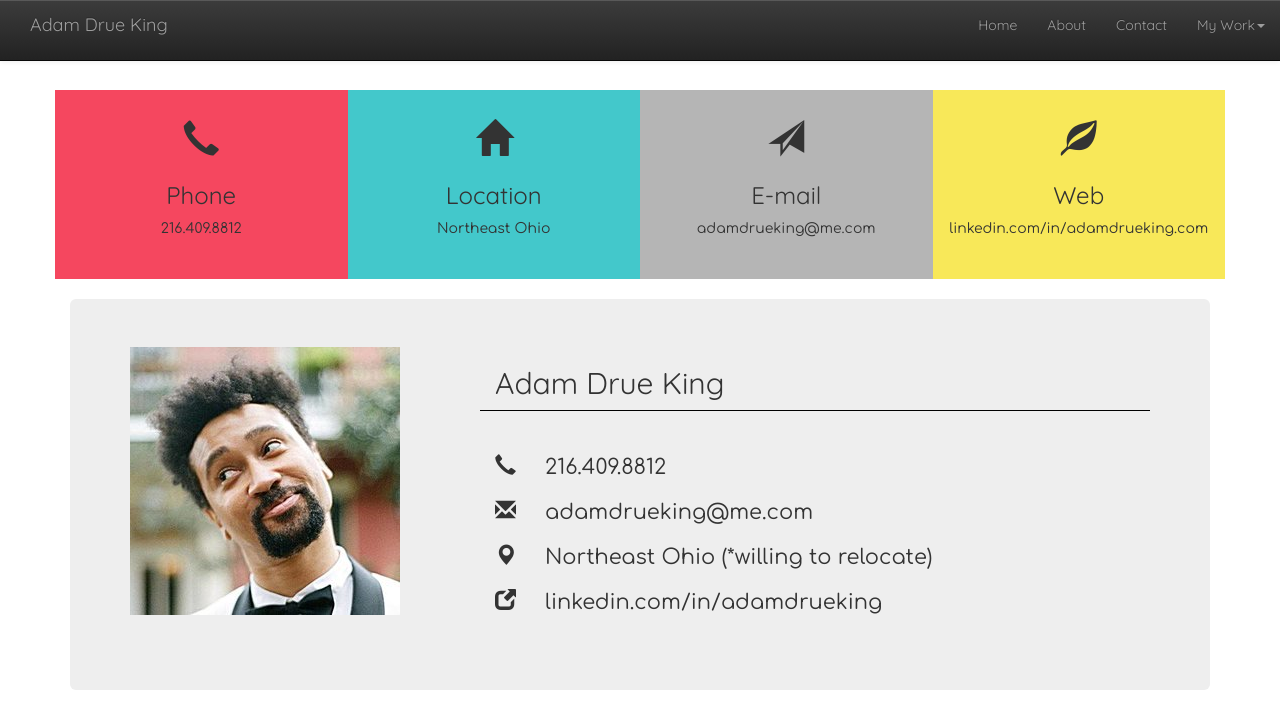
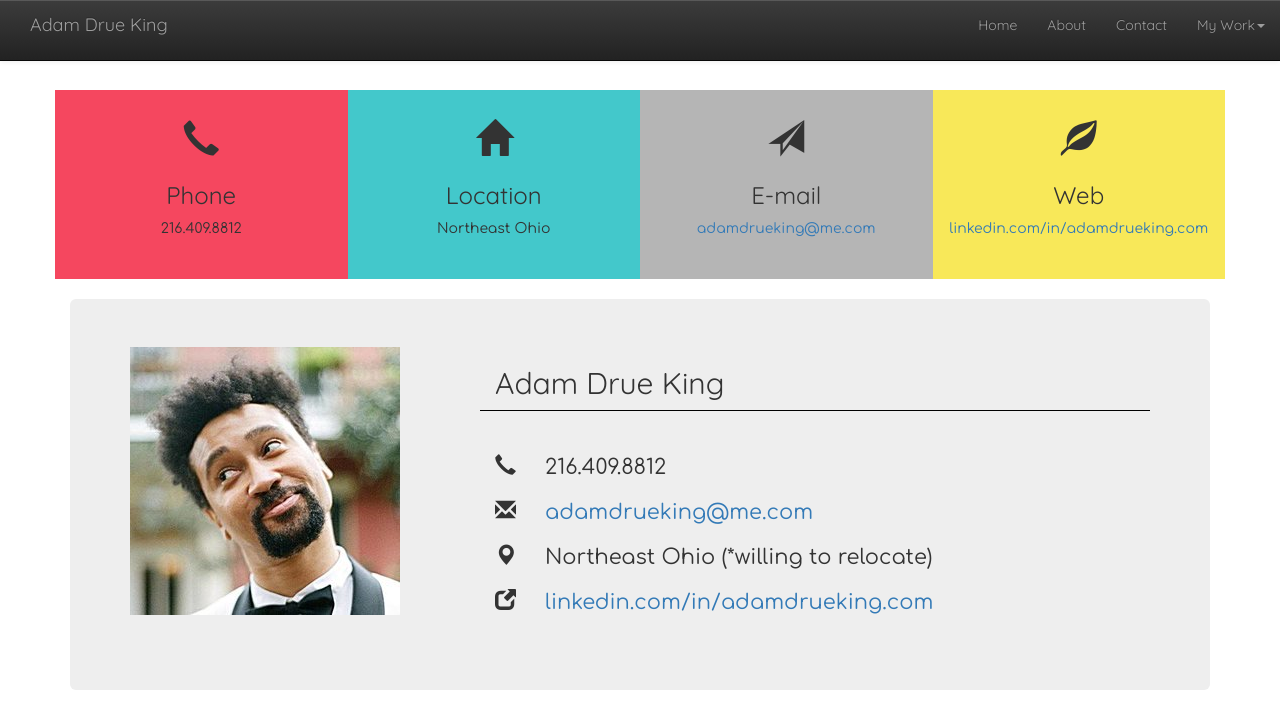
Before and after one commit to AdamDrueKing/AdamDrueKing.github.io, a plain HTML site: page ContactMe.html in a window 1280 px wide. Drawn offline with nearby package versions, Linux system fonts and the light colour scheme; a web font is replaced by a local one.

Commit message:
finished project

```diff
--- a/ContactMe.html
+++ b/ContactMe.html
@@ -84,16 +84,15 @@
             <div class="col-sm-3 col-xs-6 third-box">
                 <h1><span class="glyphicon glyphicon-send"></span></h1>
                 <h3 style="font-family: 'Quicksand', sans-serif;">E-mail</h3>
-                <p  style="font-family: 'Comfortaa', cursive;">adamdrueking@me.com</p><br>
+                <p  style="font-family: 'Comfortaa', cursive;"><a href="mailto:adamdrueking@me.com" target="_top">adamdrueking@me.com</a></p><br>
             </div>
             <div class="col-sm-3 col-xs-6 fourth-box">
                 <h1><span class="glyphicon glyphicon-leaf"></span></h1>
                 <h3 style="font-family: 'Quicksand', sans-serif;">Web</h3>
-                <p  style="font-family: 'Comfortaa', cursive;">linkedin.com/in/adamdrueking.com</p><br>
+                <p  style="font-family: 'Comfortaa', cursive;"><a href="https://www.linkedin.com/in/adamdrueking/">linkedin.com/in/adamdrueking.com</a></p><br>
             </div>
         </div>
     </div> <br />
-
 
     <!--Contact Alternate-->
     <div class="container">
@@ -109,9 +108,9 @@
                     <hr>
                     <ul class="container details" sstyle="font-family: 'Comfortaa', cursive;">
                         <li><p style="font-family: 'Comfortaa', cursive;"><span class="glyphicon glyphicon-earphone one" style="width:50px;"></span>216.409.8812</p></li>
-                        <li><p style="font-family: 'Comfortaa', cursive;"><span class="glyphicon glyphicon-envelope one" style="width:50px;"></span>adamdrueking@me.com</p></li>
+                        <li><p style="font-family: 'Comfortaa', cursive;"><span class="glyphicon glyphicon-envelope one" style="width:50px;"></span><a href="mailto:adamdrueking@me.com" target="_top">adamdrueking@me.com</a></p></li>
                         <li><p style="font-family: 'Comfortaa', cursive;"><span class="glyphicon glyphicon-map-marker one" style="width:50px;"></span>Northeast Ohio (*willing to relocate)</p></li>
-                        <li><p style="font-family: 'Comfortaa', cursive;"><span class="glyphicon glyphicon-new-window one" style="width:50px;"></span>linkedin.com/in/adamdrueking</p></li>
+                        <li><p style="font-family: 'Comfortaa', cursive;"><span class="glyphicon glyphicon-new-window one" style="width:50px;"></span><a href="https://www.linkedin.com/in/adamdrueking/">linkedin.com/in/adamdrueking.com</a></p></li>
                     </ul>
                 </div>
             </div>
```
Also changed, not shown: Index.html (+1 -1 lines), Portfolio.html (+0 -3 lines).
